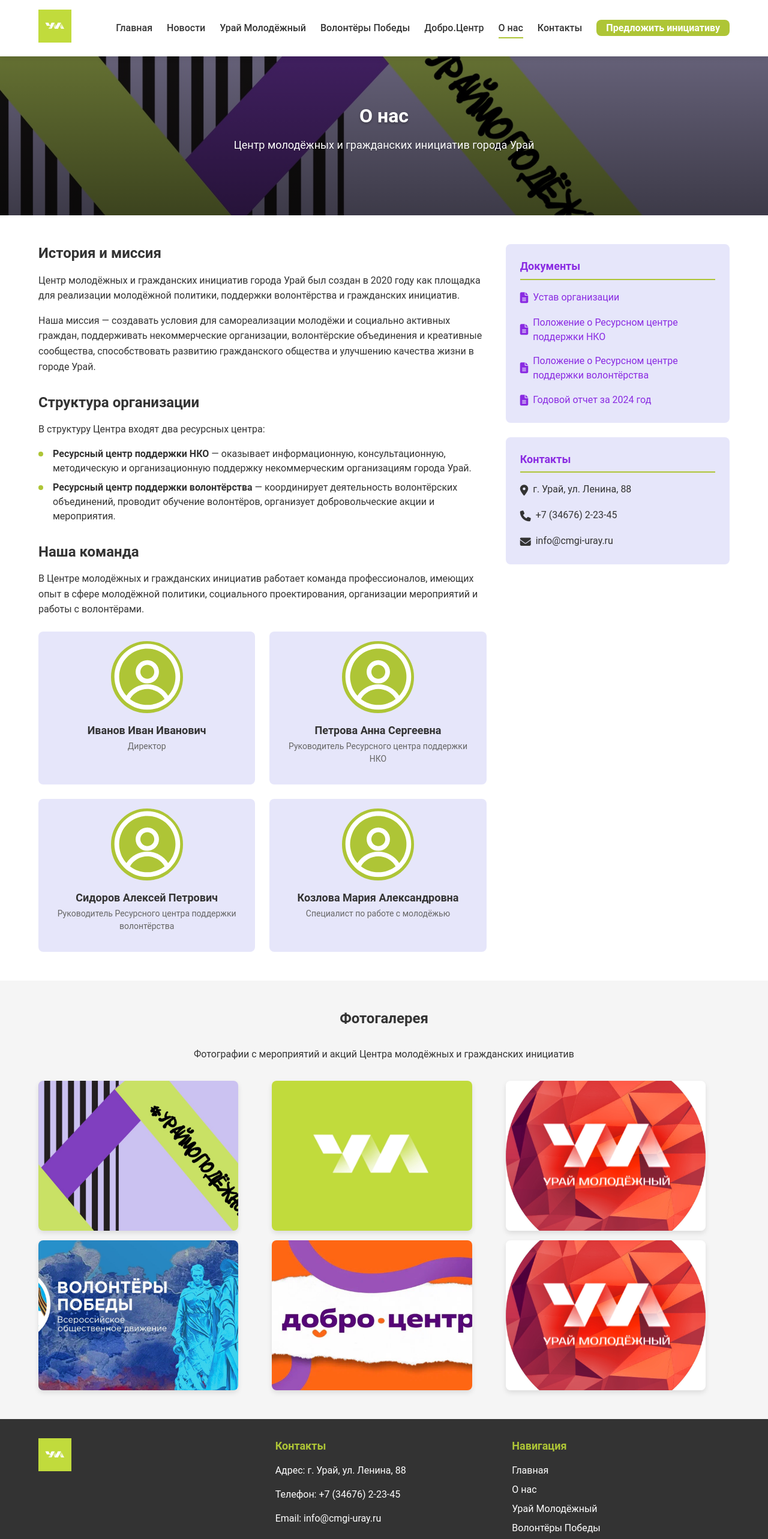
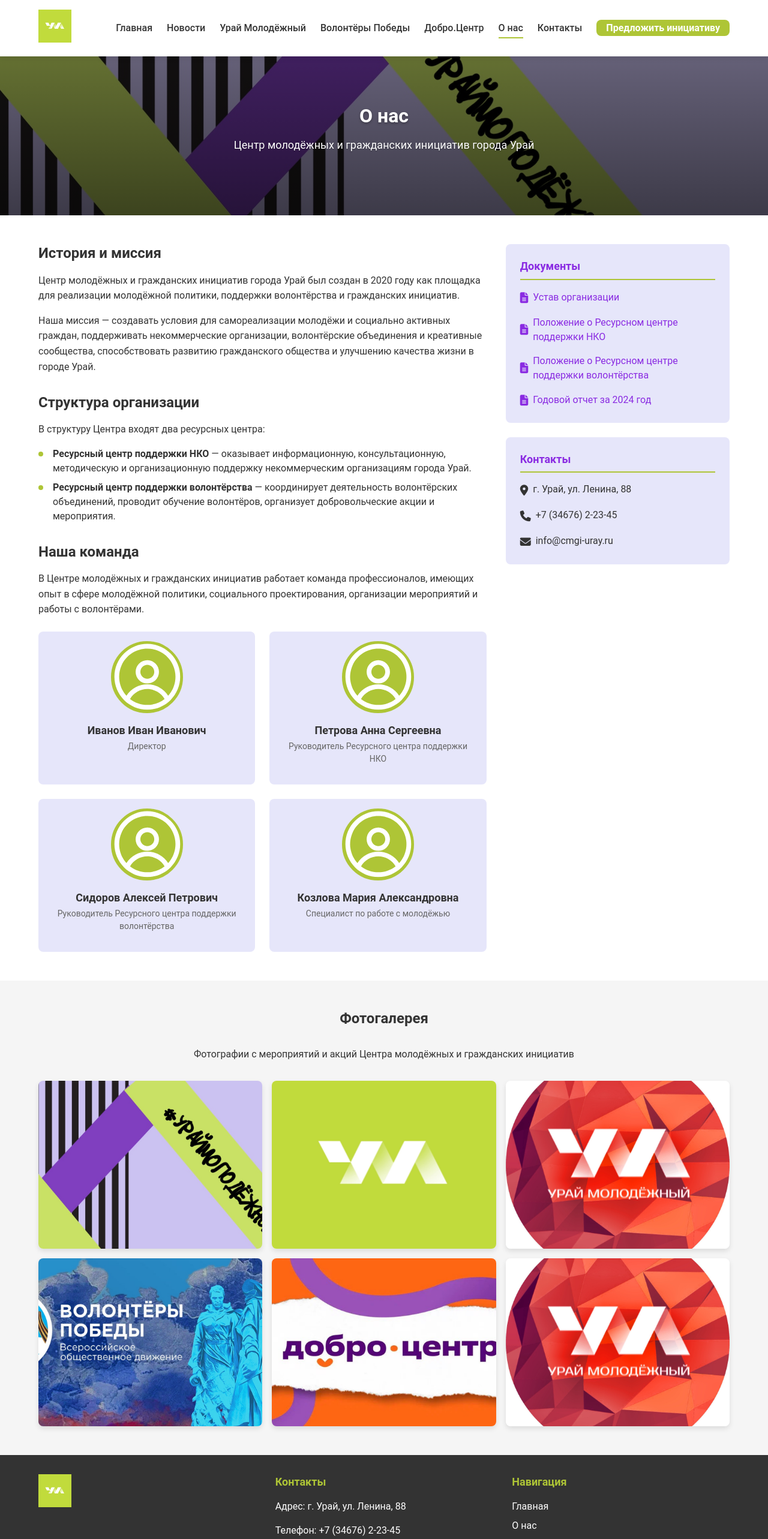
Before and after one commit to Linkolnn/CMGI, a Nuxt app: page /about in a window 1280 px wide. Shown: the top 2566 px of the page at 60% size. Built offline with nearby package versions, Linux system fonts and the light colour scheme.

Commit message:
Итоговое испольнение проекта 1.1

```diff
--- a/pages/about.vue
+++ b/pages/about.vue
@@ -310,7 +310,6 @@ const documents = ref([
   }
 
   .gallery-item {
-    height: 250px;
     border-radius: $border-radius-md;
     overflow: hidden;
     box-shadow: 0 4px 8px rgba(0, 0, 0, 0.1);
--- a/pages/dobro-center.vue
+++ b/pages/dobro-center.vue
@@ -462,6 +462,7 @@ const formatMonth = (dateString) => {
     &__photo {
       width: 60px;
       height: 60px;
+      flex-shrink: 0;
       border-radius: 50%;
       overflow: hidden;
       margin-right: $spacing-md;
```
